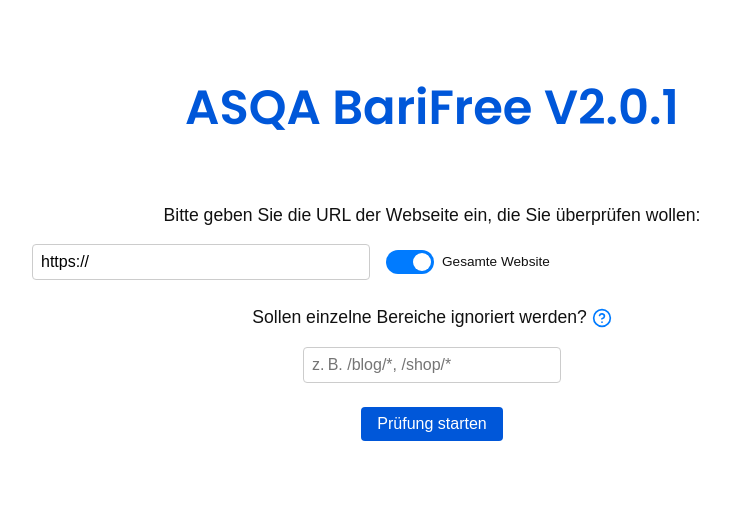
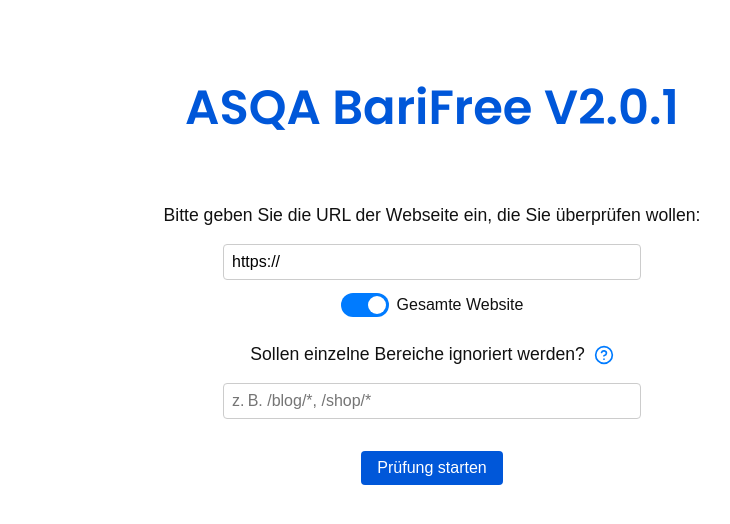
Before and after one commit to Weltraumbiene/Praxisprojekt, a React (Vite) app in the folder frontend/: page / in a window 1280 px wide. Shown: the top 524 px of the page, without its empty margins (208-938 px from the left). Built offline with nearby package versions, Linux system fonts and the light colour scheme.

Commit message:
Anpassung UI Frontend

```diff
--- a/frontend/src/components/ScanForm.tsx
+++ b/frontend/src/components/ScanForm.tsx
@@ -66,45 +66,47 @@ const ScanForm: React.FC = () => {
       <div className="form-section">
         <p className="instruction">Bitte geben Sie die URL der Webseite ein, die Sie überprüfen wollen:</p>
 
-        <div style={{ display: 'flex', alignItems: 'center', gap: '1rem', flexWrap: 'wrap' }}>
+        <div className="url-input-column">
           <input
             type="text"
             value={url}
             onChange={(e) => setUrl(e.target.value)}
             aria-label="Website URL"
-            className="input"
+            className="input centered-input"
             placeholder="z. B. https://www.beispiel.de"
-            style={{ flexGrow: 1, minWidth: '240px', maxWidth: '320px' }}
           />
-          <div className="toggle-wrapper" style={{ display: 'flex', alignItems: 'center', gap: '0.5rem' }}>
+          <div className="toggle-wrapper below-input">
             <label className="switch">
               <input type="checkbox" checked={fullScan} onChange={() => setFullScan(!fullScan)} />
               <span className="slider"></span>
             </label>
-            <span style={{ fontSize: '0.85rem' }}>
+            <span className="toggle-label">
               {fullScan ? "Gesamte Website" : "Nur diese Seite"}
             </span>
           </div>
         </div>
 
         <p className="instruction" style={{ marginTop: '1.5rem' }}>
-          Sollen einzelne Bereiche ignoriert werden?{" "}
-          <span style={{ position: "relative", display: "inline-block" }}>
+          Sollen einzelne Bereiche ignoriert werden?{' '}
+          <span style={{ position: 'relative', display: 'inline-block' }}>
             <HelpCircle
-              size={16}
-              style={{ cursor: "pointer", verticalAlign: "middle" }}
+              size={22}
+              style={{ cursor: 'pointer', verticalAlign: 'middle' }}
               onClick={() => setShowTooltip(!showTooltip)}
             />
             {showTooltip && (
               <div className="tooltip">
-                <div style={{ display: "flex", justifyContent: "space-between", alignItems: "center" }}>
-                  <strong style={{ fontSize: "0.95rem" }}>Pfad-Ausschlüsse</strong>
-                  <X size={16} style={{ cursor: "pointer" }} onClick={() => setShowTooltip(false)} />
+                <div style={{ display: 'flex', justifyContent: 'space-between', alignItems: 'center' }}>
+                  <strong style={{ fontSize: '0.95rem' }}>Pfad-Ausschlüsse</strong>
+                  <X size={16} style={{ cursor: 'pointer' }} onClick={() => setShowTooltip(false)} />
                 </div>
-                <hr style={{ margin: "0.4rem 0" }} />
-                <p style={{ margin: 0, fontSize: "0.85rem" }}>
-                  Du kannst Pfade oder Wildcards wie <code>/blog/*</code>, <code>/hilfe.html</code> eingeben.
-                  <br />Mehrere Werte trennst du mit Kommas.
+                <hr style={{ margin: '0.4rem 0' }} />
+                <p style={{ margin: 0, fontSize: '0.85rem' }}>
+                  Du kannst einzelne Seiten oder ganze Verzeichnisse vom Scan ausschließen. Verwende z. B. <code>*/blog/*</code>, um alle Seiten mit „blog“ im Pfad zu ignorieren, oder <code>/hilfe.html</code>, um eine einzelne Datei auszuschließen.
+                  <br /><br />
+                  Mehrere Werte kannst du durch Komma trennen, zum Beispiel:
+                  <br />
+                  <code>*/blog/*, /kontakt.html, /email.html</code>
                 </p>
               </div>
             )}
--- a/frontend/src/css/style.css
+++ b/frontend/src/css/style.css
@@ -1,6 +1,7 @@
 /* Google Fonts laden */
 @import url('https://fonts.googleapis.com/css2?family=Poppins:wght@600&family=Roboto:wght@400&display=swap');
 
+/* Allgemein */
 body {
   font-family: Arial, sans-serif;
   background-color: #fff;
@@ -43,22 +44,19 @@ body {
   block-size: 20px;
   color: #007BFF;
   vertical-align: middle;
+  margin-inline-start: 4px;
+  cursor: pointer;
 }
 
-.form {
-  display: flex;
-  gap: 1rem;
-  margin-block-end: 2rem;
-  flex-wrap: wrap;
-  justify-content: center;
-}
-
+/* Eingabefelder & Buttons */
 .input {
-  inline-size: 240px;
+  inline-size: 100%;
+  max-inline-size: 400px;
   padding: 0.5rem;
   font-size: 1rem;
   border-radius: 4px;
   border: 1px solid #ccc;
+  margin-block-end: 0.5rem;
 }
 
 .button {
@@ -85,20 +83,26 @@ body {
   margin-block-end: 1rem;
 }
 
+/* Scan-Ergebnisse */
+.summary-box {
+  background-color: #f4f7fb;
+  border: 1px solid #cdd8e3;
+  padding: 1.5rem;
+  border-radius: 6px;
+  margin-block-start: 2rem;
+  font-size: 1rem;
+  line-height: 1.6;
+}
+
+.summary-box p {
+  margin: 0.2rem 0;
+}
+
 .report-buttons {
   display: flex;
   gap: 1rem;
   justify-content: center;
   margin-block-start: 2rem;
-}
-
-.results-heading {
-  text-align: center;
-  margin-block-end: 1rem;
-}
-
-.no-results {
-  text-align: center;
 }
 
 .result-item {
@@ -110,6 +114,7 @@ body {
   overflow-x: auto;
 }
 
+/* Ladeanzeige */
 .loading-container {
   text-align: center;
   margin: 2rem 0;
@@ -125,20 +130,6 @@ body {
 @keyframes spin {
   from { transform: rotate(0deg); }
   to { transform: rotate(360deg); }
-}
-
-.summary-box {
-  background-color: #f4f7fb;
-  border: 1px solid #cdd8e3;
-  padding: 1.5rem;
-  border-radius: 6px;
-  margin-block-start: 2rem;
-  font-size: 1rem;
-  line-height: 1.6;
-}
-
-.summary-box p {
-  margin: 0.2rem 0;
 }
 
 /* Tooltip */
@@ -223,3 +214,56 @@ input:checked + .slider {
 input:checked + .slider:before {
   transform: translateX(24px);
 }
+
+.url-input-row {
+  display: flex;
+  justify-content: center;
+  align-items: center;
+  gap: 1rem;
+  margin-block-end: 1rem;
+  flex-wrap: wrap;
+}
+
+.centered-input {
+  display: block;
+  margin: 0 auto;
+  inline-size: 100%;
+  max-inline-size: 400px;
+}
+
+.toggle-wrapper {
+  display: flex;
+  flex-direction: column;
+  align-items: center;
+  gap: 0.3rem;
+}
+
+@media (min-width: 600px) {
+  .toggle-wrapper {
+    flex-direction: row;
+    gap: 0.5rem;
+    align-items: center;
+  }
+}
+
+.url-input-column {
+  display: flex;
+  flex-direction: column;
+  align-items: center;
+  margin-block-end: 1.5rem;
+}
+
+.centered-input {
+  display: block;
+  margin: 0 auto;
+  inline-size: 100%;
+  max-inline-size: 400px;
+}
+
+.toggle-wrapper.below-input {
+  margin-block-start: 0.8rem;
+  display: flex;
+  flex-direction: row;
+  align-items: center;
+  gap: 0.5rem;
+}
```
